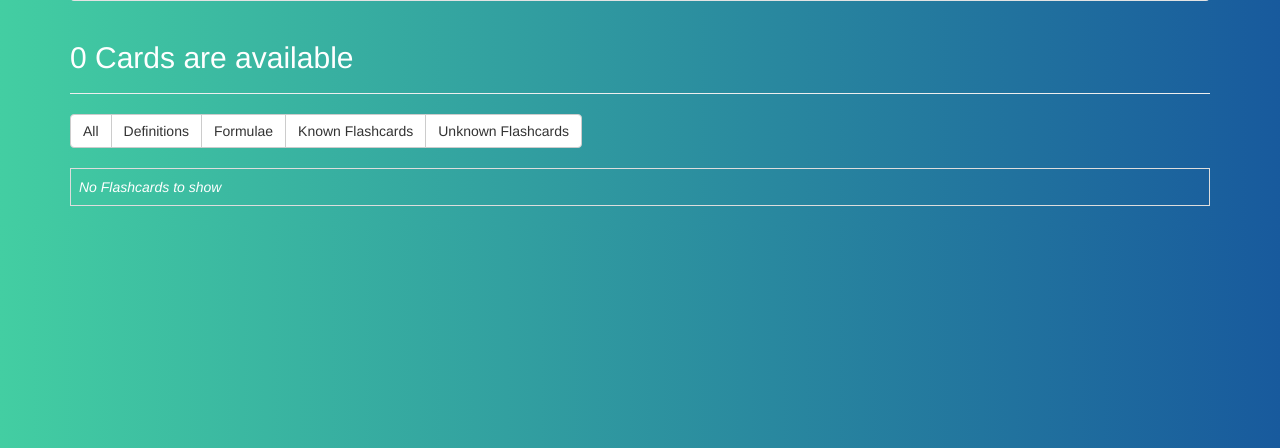
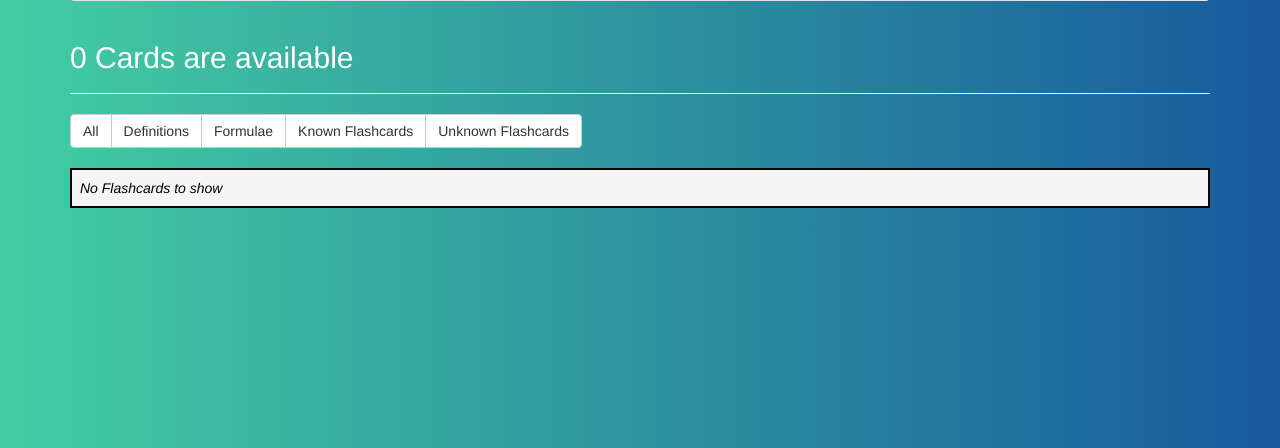
Before and after one commit to VarunTejaMaguluri0090/Organic-Chemistry-Flashcards, a Flask app: template templates/cards.html in a window 1280 px wide. Shown: the part 255-703 px from the top of the page. Run offline with Flask 2, Linux system fonts and the light colour scheme; the template is opened without the code that fills it, so the values that code supplies are empty; some libraries are stand-ins or nearby versions.

Commit message:
Modified UI icons and tables

```diff
--- a/static/style.css
+++ b/static/style.css
@@ -7,8 +7,20 @@ textarea {
     font-family: sans-serif;
 }
 
+.table-bordered {
+  border: 2px solid rgb(12, 12, 12);
+}
+
+table {
+  background-color: whitesmoke;
+}
+
 .cardContent h4 {
     margin-top: 0;
+}
+
+.table-bordered>tbody>tr>td {
+  border: 2px solid rgb(4, 4, 4);
 }
 
 .flipContainer {
--- a/templates/cards.html
+++ b/templates/cards.html
@@ -53,7 +53,7 @@
         {% for card in cards %}
             <tr>
                 <td style= "width:10% ">
-                    <a href="{{ url_for('edit', card_id=card.id) }}" class="btn btn-xs btn-primary"><i class="fa fa-pencil" aria-hidden="true" style="font-size:30px;color:red"></i></a>
+                    <a href="{{ url_for('edit', card_id=card.id) }}" class="btn btn-xs btn-primary"><i class="fa fa-pencil" aria-hidden="true" style="font-size:30px;color:white"></i></a>
                 </td>
                 <td class="cardContent">
                     <h4>
@@ -69,7 +69,7 @@
         {% else %}
             <tr>
                 <td>
-                    <em style="color: #FFFFFF">No Flashcards to show</em>
+                    <em style="color: black">No Flashcards to show</em>
                 </td>
             </tr>
         {% endfor %}
```
